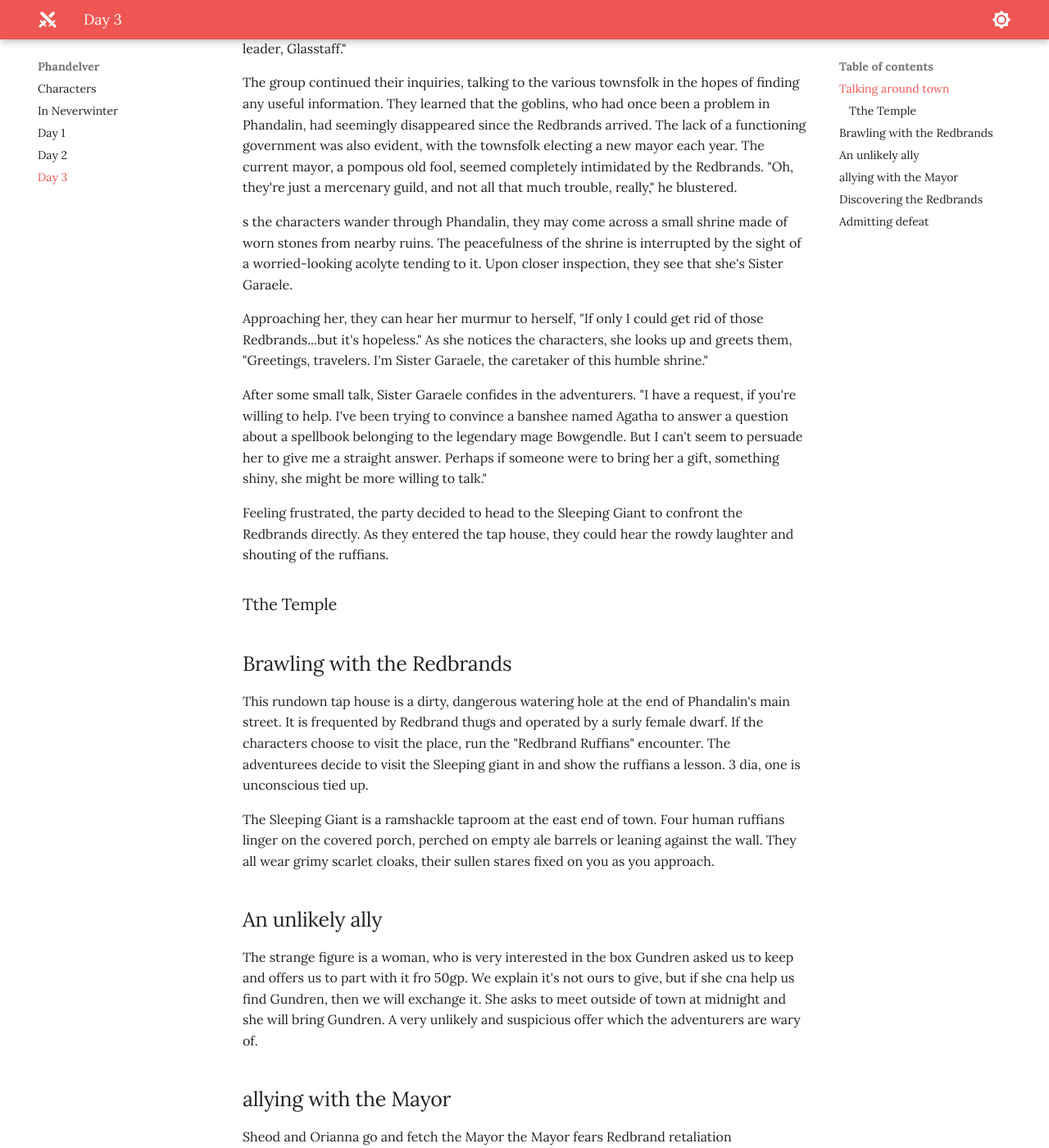
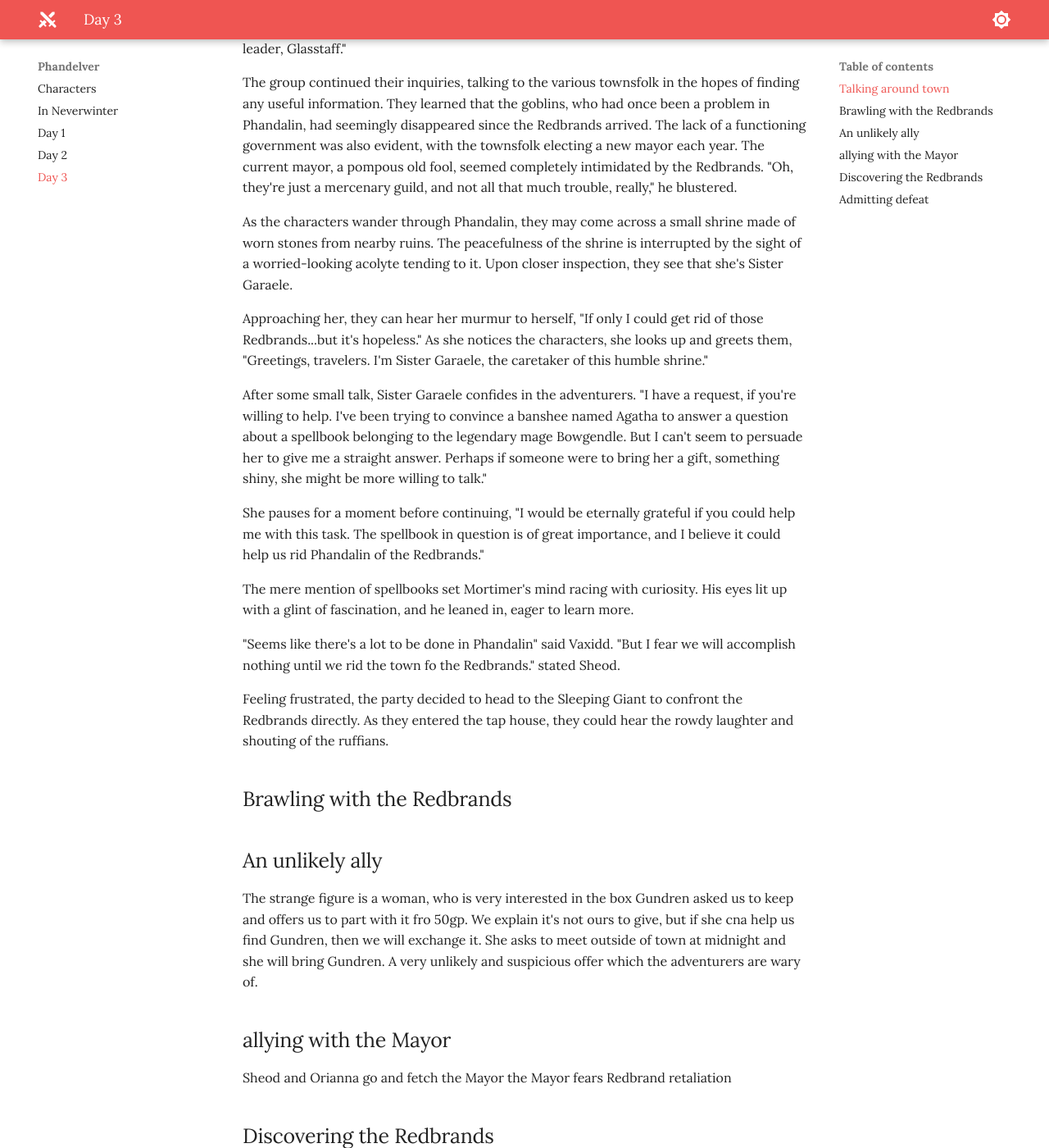
Before and after one commit to jonasmcferreira/adventures, an MkDocs documentation site: the page built from docs/phandelver/03.md, in a window 1280 px wide and 1400 px high, scrolled down 427 px. Shown: the whole window at 82% size. Built offline with MkDocs 1.6.1 and Material for MkDocs 9.7.7, drawn with Linux system fonts in a browser that asks for light colours.

Commit message:
modified docs/phandelver/03.md

```diff
--- a/docs/phandelver/03.md
+++ b/docs/phandelver/03.md
@@ -8,23 +8,22 @@ At the mention of the Redbrands, Sildar Hallwinter spoke up. "Those ruffians hav
 
 The group continued their inquiries, talking to the various townsfolk in the hopes of finding any useful information. They learned that the goblins, who had once been a problem in Phandalin, had seemingly disappeared since the Redbrands arrived. The lack of a functioning government was also evident, with the townsfolk electing a new mayor each year. The current mayor, a pompous old fool, seemed completely intimidated by the Redbrands. "Oh, they're just a mercenary guild, and not all that much trouble, really," he blustered.
 
-s the characters wander through Phandalin, they may come across a small shrine made of worn stones from nearby ruins. The peacefulness of the shrine is interrupted by the sight of a worried-looking acolyte tending to it. Upon closer inspection, they see that she's Sister Garaele.
+As the characters wander through Phandalin, they may come across a small shrine made of worn stones from nearby ruins. The peacefulness of the shrine is interrupted by the sight of a worried-looking acolyte tending to it. Upon closer inspection, they see that she's Sister Garaele.
 
 Approaching her, they can hear her murmur to herself, "If only I could get rid of those Redbrands...but it's hopeless." As she notices the characters, she looks up and greets them, "Greetings, travelers. I'm Sister Garaele, the caretaker of this humble shrine."
 
 After some small talk, Sister Garaele confides in the adventurers. "I have a request, if you're willing to help. I've been trying to convince a banshee named Agatha to answer a question about a spellbook belonging to the legendary mage Bowgendle. But I can't seem to persuade her to give me a straight answer. Perhaps if someone were to bring her a gift, something shiny, she might be more willing to talk."
 
+She pauses for a moment before continuing, "I would be eternally grateful if you could help me with this task. The spellbook in question is of great importance, and I believe it could help us rid Phandalin of the Redbrands."
+
+The mere mention of spellbooks set Mortimer's mind racing with curiosity. His eyes lit up with a glint of fascination, and he leaned in, eager to learn more.
+
+"Seems like there's a lot to be done in Phandalin" said Vaxidd. "But I fear we will accomplish nothing until we rid the town fo the Redbrands." stated Sheod.
+
 Feeling frustrated, the party decided to head to the Sleeping Giant to confront the Redbrands directly. As they entered the tap house, they could hear the rowdy laughter and shouting of the ruffians.
-
-### Tthe  Temple
-
 
 ## Brawling with the Redbrands
 
-This rundown tap house is a dirty, dangerous watering hole at the end of Phandalin's main street. It is frequented by Redbrand thugs and operated by a surly female dwarf. If the characters choose to visit the place, run the "Redbrand Ruffians" encounter.
-The adventurees decide to visit the Sleeping giant in and show the ruffians a lesson. 3 dia, one is unconscious tied up.
-
-The Sleeping Giant is a ramshackle taproom at the east end of town. Four human ruffians linger on the covered porch, perched on empty ale barrels or leaning against the wall. They all wear grimy scarlet cloaks, their sullen stares fixed on you as you approach.
 
 
 ## An unlikely ally
```
